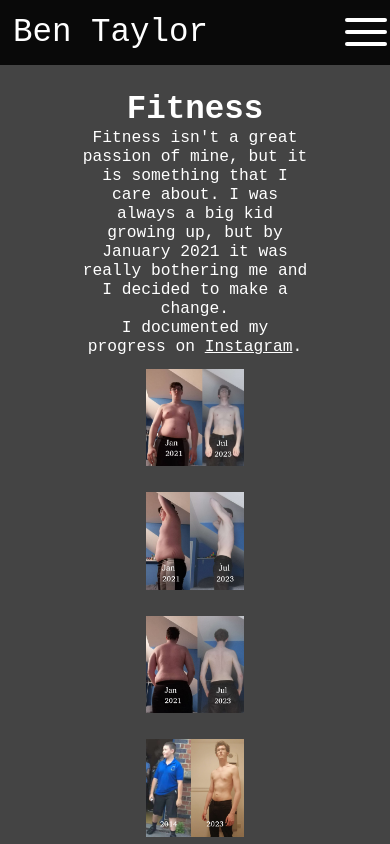
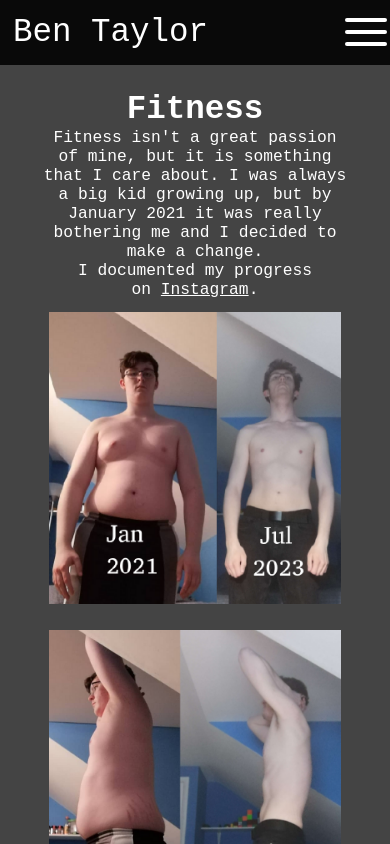
Before and after one commit to BenTaylor25/WebPortfolio2023, a React (Vite) app in the folder web-portfolio-2023/: page /WebPortfolio2023/fitness in a window 390 px wide. Shown: the top 844 px of the page. Built offline with nearby package versions, Linux system fonts and the light colour scheme.

Commit message:
mobile adaptive styling

```diff
--- a/web-portfolio-2023/src/components/pages/About/Fitness.scss
+++ b/web-portfolio-2023/src/components/pages/About/Fitness.scss
@@ -3,11 +3,20 @@ main.Fitness {
     p {
         width: 60%;
         margin-left: 20%;
+
+        @media screen and (orientation: portrait) {
+            width: 80%;
+            margin-left: 10%;
+        }
     }
 
     img {
         width: 25vw;
         margin: 1rem 0;
+
+        @media screen and (orientation: portrait) {
+            width: 75vw;
+        }
     }
 
     #transformation-gallery {
```
